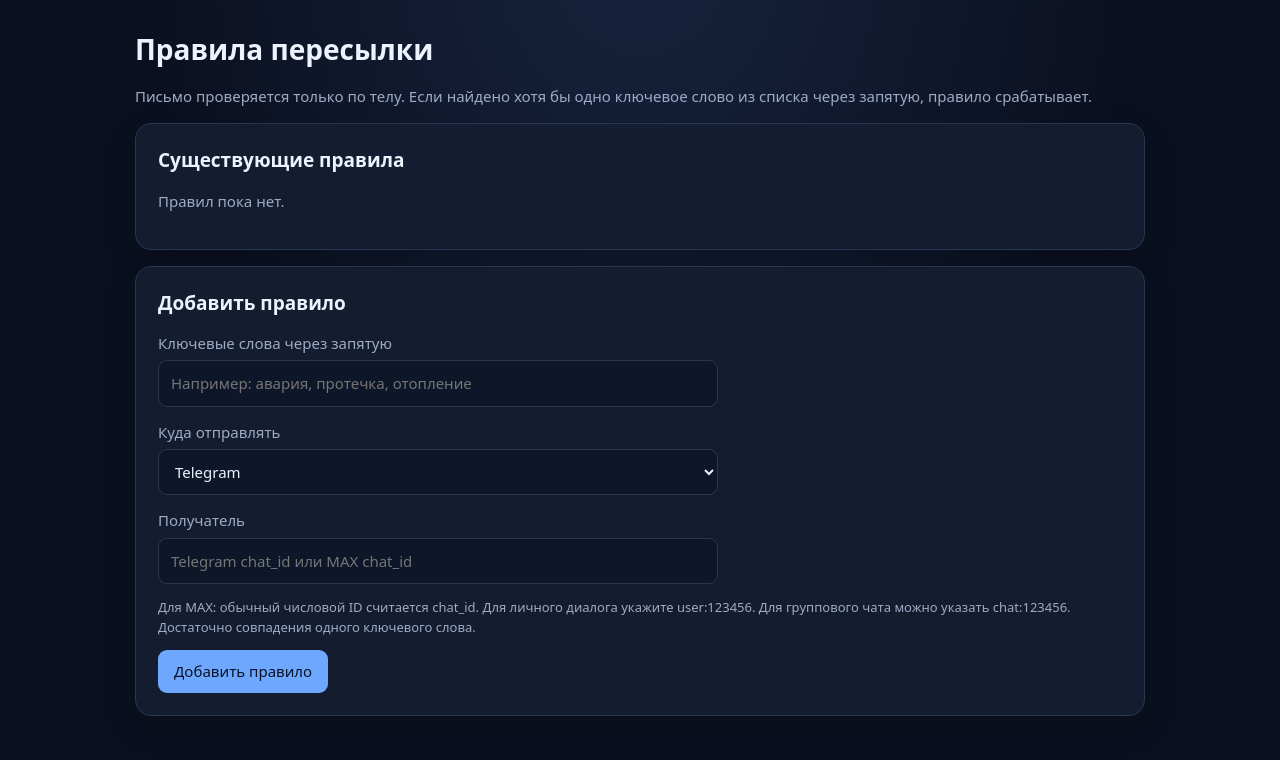
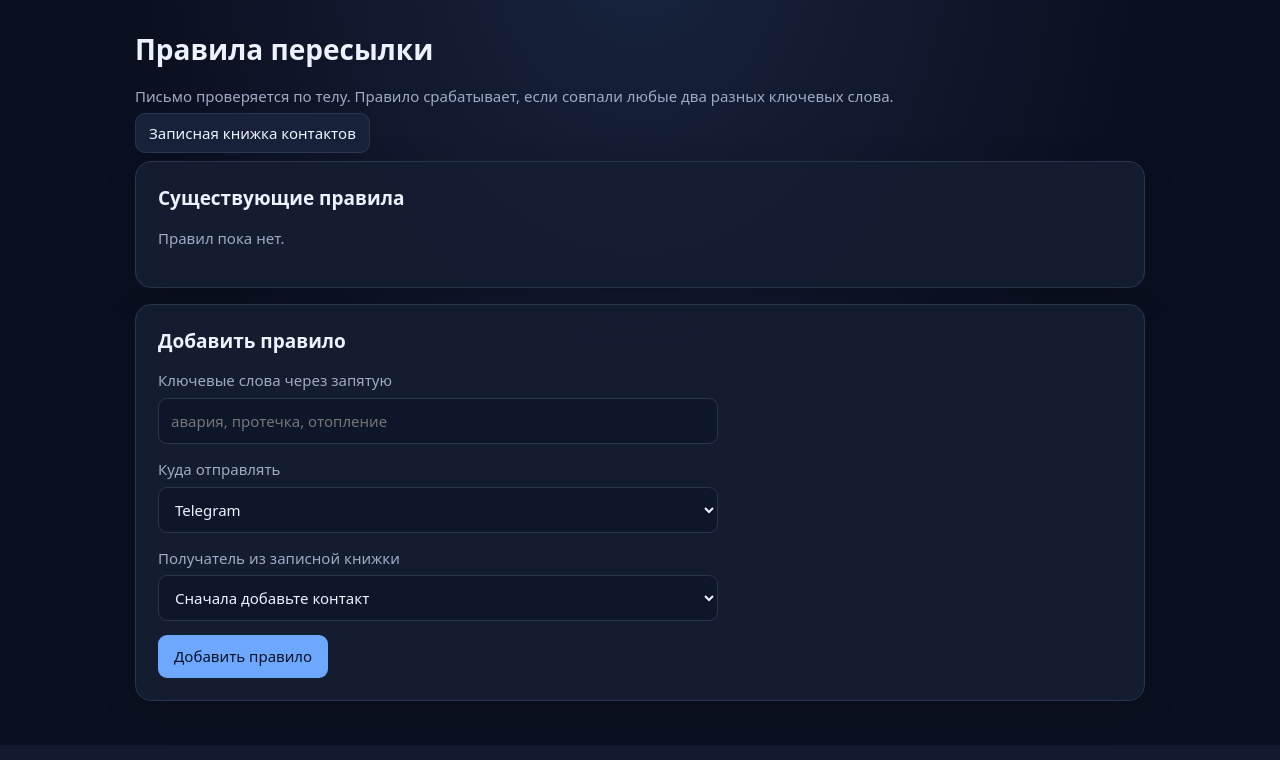
Before and after one commit to aptekashow/email-bridge-bot, a Flask app: page /rules in a window 1280 px wide. Shown: the part 73-833 px from the top of the page. Run offline with Flask 3, Linux system fonts and the light colour scheme; the visitor is signed in with stand-in values (Sample User, id 1); some libraries are stand-ins or nearby versions.

Commit message:
Use contact book dropdown in forwarding rules

```diff
--- a/templates/rules.html
+++ b/templates/rules.html
@@ -1,89 +1,47 @@
 {% extends 'base.html' %}
 {% block content %}
 <h1>Правила пересылки</h1>
-<p class="muted">Письмо проверяется только по телу. Если найдено хотя бы одно ключевое слово из списка через запятую, правило срабатывает.</p>
-
+<p class="muted">Письмо проверяется по телу. Правило срабатывает, если совпали любые два разных ключевых слова.</p>
+<p><a class="btn" href="{{ url_for('contacts') }}">Записная книжка контактов</a></p>
 <section class="panel">
-  <h2>Существующие правила</h2>
-  {% if rules %}
-  <div class="table-wrap">
-    <table>
-      <thead><tr><th>Ключевые слова</th><th>Канал</th><th>Получатель</th><th>Состояние</th><th>Действия</th></tr></thead>
-      <tbody>
-      {% for r in rules %}
-        <tr>
-          <td>{{ r.keyword }}</td>
-          <td>{{ 'Telegram' if r.target == 'TG' else 'MAX' }}</td>
-          <td>{{ r.recipient_id }}</td>
-          <td><span class="tag {{ 'ok' if r.enabled else '' }}">{{ 'Включено' if r.enabled else 'Выключено' }}</span></td>
-          <td>
-            <div class="actions">
-              <a class="btn" href="{{ url_for('edit_rule', rule_id=r.id) }}">Редактировать</a>
-              <form class="inline" method="post" action="{{ url_for('toggle_rule', rule_id=r.id) }}">
-                <input type="hidden" name="csrf_token" value="{{ csrf_token() }}">
-                <button class="secondary" type="submit">{{ 'Выключить' if r.enabled else 'Включить' }}</button>
-              </form>
-              <form class="inline" method="post" action="{{ url_for('delete_rule', rule_id=r.id) }}" onsubmit="return confirm('Удалить правило?')">
-                <input type="hidden" name="csrf_token" value="{{ csrf_token() }}">
-                <button class="danger" type="submit">Удалить</button>
-              </form>
-            </div>
-          </td>
-        </tr>
-      {% endfor %}
-      </tbody>
-    </table>
-  </div>
-  {% else %}
-    <p class="muted">Правил пока нет.</p>
-  {% endif %}
+<h2>Существующие правила</h2>
+{% if rules %}
+<div class="table-wrap"><table><thead><tr><th>Ключевые слова</th><th>Канал</th><th>Получатель</th><th>Состояние</th><th>Действия</th></tr></thead><tbody>
+{% for r in rules %}<tr>
+<td>{{ r.keyword }}</td><td>{{ 'Telegram' if r.target == 'TG' else 'MAX' }}</td>
+<td>{% set contact = contacts|selectattr('channel', 'equalto', r.target)|selectattr('recipient_id', 'equalto', r.recipient_id)|first %}{{ contact.name if contact else r.recipient_id }} <span class="muted small">({{ r.recipient_id }})</span></td>
+<td><span class="tag {{ 'ok' if r.enabled else '' }}">{{ 'Включено' if r.enabled else 'Выключено' }}</span></td>
+<td><div class="actions">
+<a class="btn" href="{{ url_for('edit_rule', rule_id=r.id) }}">Редактировать</a>
+<form class="inline" method="post" action="{{ url_for('toggle_rule', rule_id=r.id) }}"><input type="hidden" name="csrf_token" value="{{ csrf_token() }}"><button class="secondary" type="submit">{{ 'Выключить' if r.enabled else 'Включить' }}</button></form>
+<form class="inline" method="post" action="{{ url_for('delete_rule', rule_id=r.id) }}" onsubmit="return confirm('Удалить правило?')"><input type="hidden" name="csrf_token" value="{{ csrf_token() }}"><button class="danger" type="submit">Удалить</button></form>
+</div></td></tr>{% endfor %}
+</tbody></table></div>
+{% else %}<p class="muted">Правил пока нет.</p>{% endif %}
 </section>
-
 {% if edit_rule %}
-<section class="panel">
-  <h2>Редактировать правило №{{ edit_rule.id }}</h2>
-  <form method="post" action="{{ url_for('edit_rule', rule_id=edit_rule.id) }}">
-    <input type="hidden" name="csrf_token" value="{{ csrf_token() }}">
-    <label class="field">
-      <span>Ключевые слова через запятую</span>
-      <input name="keyword" required maxlength="200" value="{{ edit_rule.keyword }}" placeholder="Например: авария, протечка, отопление">
-    </label>
-    <label class="field">
-      <span>Куда отправлять</span>
-      <select name="target">
-        <option value="TG" {{ 'selected' if edit_rule.target == 'TG' else '' }}>Telegram</option>
-        <option value="MAX" {{ 'selected' if edit_rule.target == 'MAX' else '' }}>MAX</option>
-      </select>
-    </label>
-    <label class="field">
-      <span>Получатель</span>
-      <input name="recipient_id" required value="{{ edit_rule.recipient_id }}" placeholder="Telegram chat_id или MAX chat_id">
-    </label>
-    <p class="muted small">Достаточно совпадения одного ключевого слова. Общая длина списка — до 200 символов.</p>
-    <button type="submit">Сохранить изменения</button>
-    <a class="btn" href="{{ url_for('rules') }}">Отмена</a>
-  </form>
-</section>
+<section class="panel"><h2>Редактировать правило №{{ edit_rule.id }}</h2>
+<form method="post" action="{{ url_for('edit_rule', rule_id=edit_rule.id) }}"><input type="hidden" name="csrf_token" value="{{ csrf_token() }}">
+<label class="field"><span>Ключевые слова через запятую</span><input name="keyword" required maxlength="200" value="{{ edit_rule.keyword }}" placeholder="авария, протечка, отопление"></label>
+<label class="field"><span>Куда отправлять</span><select name="target" class="contact-channel"><option value="TG" {{ 'selected' if edit_rule.target == 'TG' else '' }}>Telegram</option><option value="MAX" {{ 'selected' if edit_rule.target == 'MAX' else '' }}>MAX</option></select></label>
+<label class="field"><span>Получатель из записной книжки</span><select name="recipient_id" class="contact-recipient" required><option value="">Выберите контакт</option>
+{% set current_found = namespace(value=false) %}
+{% for c in contacts %}{% if c.channel == edit_rule.target and c.recipient_id == edit_rule.recipient_id %}{% set current_found.value = true %}{% endif %}<option value="{{ c.recipient_id }}" data-channel="{{ c.channel }}" {{ 'selected' if c.channel == edit_rule.target and c.recipient_id == edit_rule.recipient_id else '' }}>{{ c.name }} — {{ c.recipient_id }}</option>{% endfor %}
+{% if not current_found.value %}<option value="{{ edit_rule.recipient_id }}" data-channel="{{ edit_rule.target }}" selected>{{ edit_rule.recipient_id }} (старый получатель)</option>{% endif %}
+</select></label><button type="submit">Сохранить изменения</button> <a class="btn" href="{{ url_for('rules') }}">Отмена</a></form></section>
 {% else %}
-<section class="panel">
-  <h2>Добавить правило</h2>
-  <form method="post" action="{{ url_for('rules') }}">
-    <input type="hidden" name="csrf_token" value="{{ csrf_token() }}">
-    <label class="field">
-      <span>Ключевые слова через запятую</span>
-      <input name="keyword" required maxlength="200" placeholder="Например: авария, протечка, отопление">
-    </label>
-    <label class="field">
-      <span>Куда отправлять</span>
-      <select name="target"><option value="TG">Telegram</option><option value="MAX">MAX</option></select>
-    </label>
-    <label class="field">
-      <span>Получатель</span>
-      <input name="recipient_id" required placeholder="Telegram chat_id или MAX chat_id">
-    </label>
-    <p class="muted small">Для MAX: обычный числовой ID считается chat_id. Для личного диалога укажите user:123456. Для группового чата можно указать chat:123456. Достаточно совпадения одного ключевого слова.</p>
-    <button type="submit">Добавить правило</button>
-  </form>
-</section>
+<section class="panel"><h2>Добавить правило</h2><form method="post" action="{{ url_for('rules') }}"><input type="hidden" name="csrf_token" value="{{ csrf_token() }}">
+<label class="field"><span>Ключевые слова через запятую</span><input name="keyword" required maxlength="200" placeholder="авария, протечка, отопление"></label>
+<label class="field"><span>Куда отправлять</span><select name="target" class="contact-channel"><option value="TG">Telegram</option><option value="MAX">MAX</option></select></label>
+<label class="field"><span>Получатель из записной книжки</span><select name="recipient_id" class="contact-recipient" required><option value="">Сначала добавьте контакт</option>{% for c in contacts %}<option value="{{ c.recipient_id }}" data-channel="{{ c.channel }}">{{ c.name }} — {{ c.recipient_id }} ({{ 'Telegram' if c.channel == 'TG' else 'MAX' }})</option>{% endfor %}</select></label>
+<button type="submit">Добавить правило</button></form></section>
 {% endif %}
+<script>
+document.querySelectorAll('form').forEach(function(form) {
+ const channel=form.querySelector('.contact-channel'), recipient=form.querySelector('.contact-recipient');
+ if(!channel||!recipient)return;
+ function filterContacts(){const wanted=channel.value;let selectedVisible=false;Array.from(recipient.options).forEach(function(option){if(!option.dataset.channel){option.hidden=false;return;}option.hidden=option.dataset.channel!==wanted;if(!option.hidden&&option.selected)selectedVisible=true;});if(!selectedVisible)recipient.value='';}
+ channel.addEventListener('change',filterContacts);filterContacts();
+});
+</script>
 {% endblock %}
```
